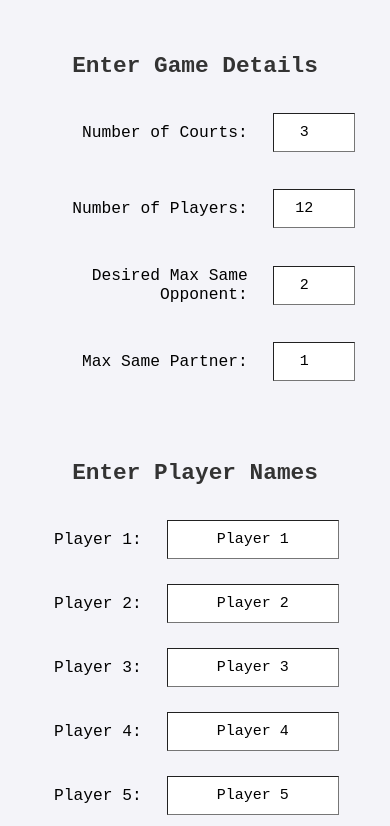
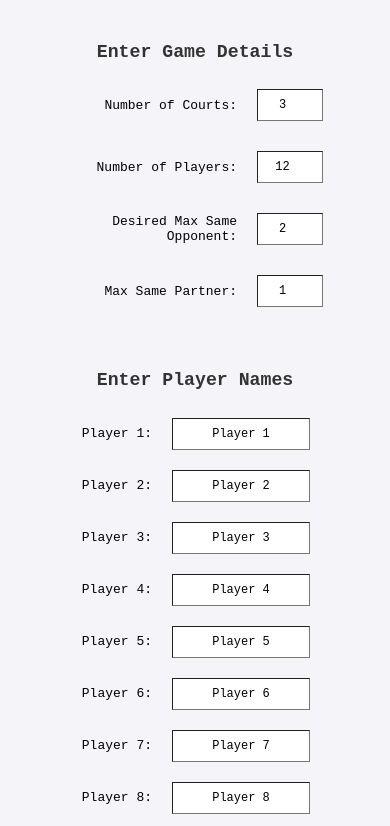
Before and after one commit to juho295/badmintongamescheduler, a plain HTML site: page index.html in a window 390 px wide. Shown: the top 826 px of the page. Drawn offline with Linux system fonts and the light colour scheme.

Commit message:
Update index.html

```diff
--- a/index.html
+++ b/index.html
@@ -1471,8 +1471,11 @@ generatePlayerInputs(parseInt(document.getElementById("numPlayers").value));
 
 // Set zoom level to when the page loads
 window.onload = function () {
-    document.body.style.zoom = "1.25";
+    if (window.innerWidth > 900) {
+        document.body.style.zoom = "1.25";
+    }
 };
+
 
 </script>
 
```
